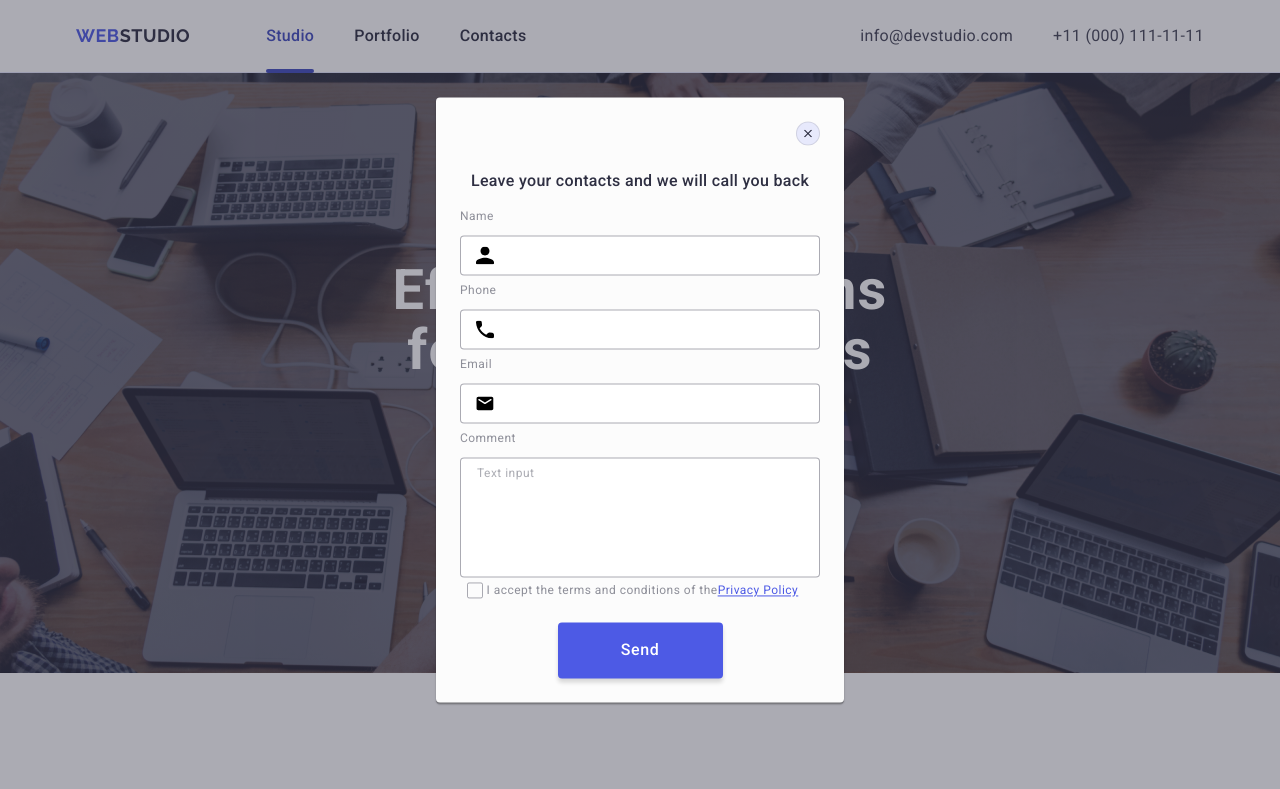
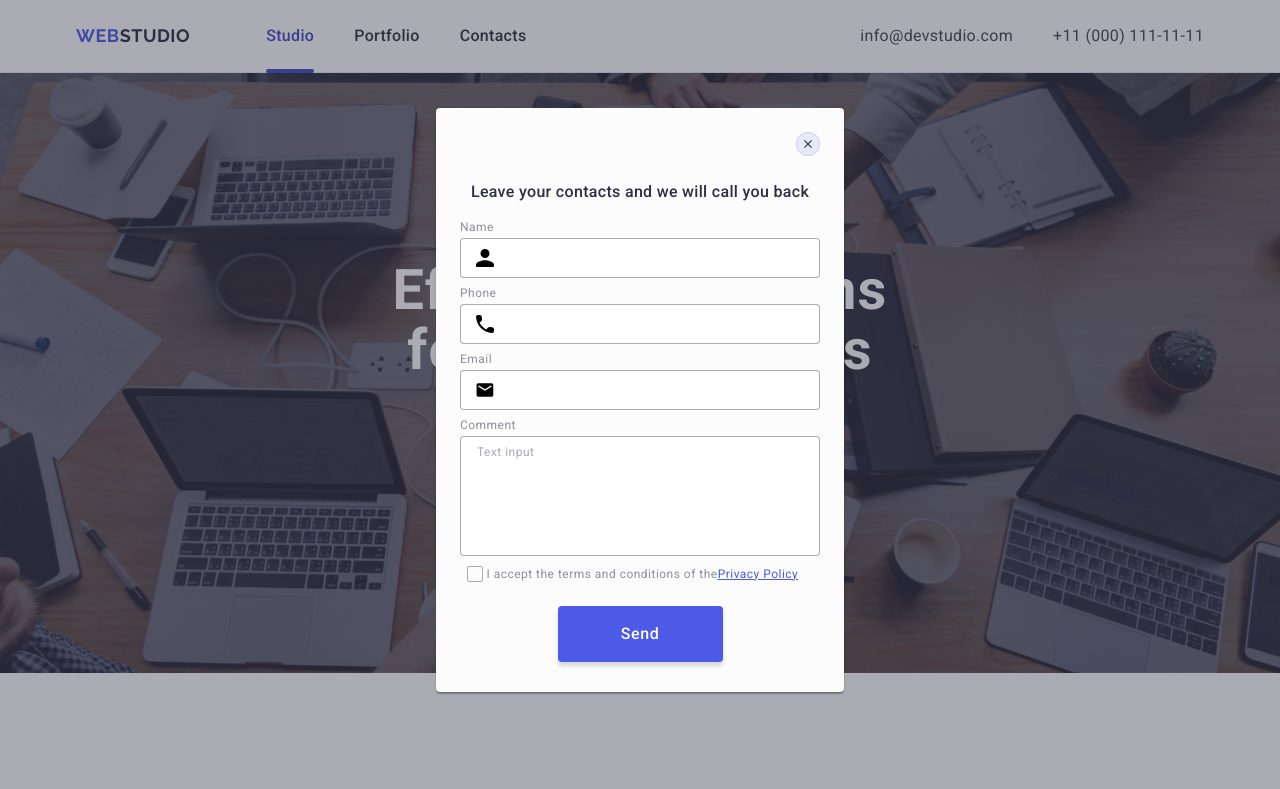
Before and after one commit to Vlad22523/goit-markup-hw-05, a plain HTML site: page index.html in a window 1280 px wide. Shown: the top 789 px of the page. Drawn offline with nearby package versions, Linux system fonts and the light colour scheme.

Commit message:
goit-markup-hw-05

```diff
--- a/css/styles.css
+++ b/css/styles.css
@@ -522,11 +522,6 @@ img {
   fill: #ffffff;
 }
 
-.popup-close {
-  display: flex;
-  justify-content: flex-end;
-}
-
 .popup-close-svg {
   fill: #2e2f42;
   transition: fill 250ms cubic-bezier(0.4, 0, 0.2, 1);
@@ -580,11 +575,8 @@ img {
   fill: #4d5ae5;
 }
 
-.popup-form-block {
-  display: flex;
-  flex-direction: column;
-  gap: 8px;
-  margin-bottom: 5px;
+.form-container {
+  margin-bottom: 8px;
 }
 
 .textarea-form {
@@ -602,6 +594,10 @@ img {
 
 .textarea-form:focus {
   border-color: #4d5ae5;
+}
+
+.textarea-container {
+  margin-bottom: 5px;
 }
 
 .textarea-form::placeholder {
@@ -636,7 +632,6 @@ img {
   border-radius: 2px;
   display: inline-flex;
   fill: transparent;
-
   width: 16px;
   height: 16px;
   align-items: center;
--- a/index.html
+++ b/index.html
@@ -495,16 +495,15 @@
     <!-- ----------------------------->
     <div class="backdrop is-open">
       <div class="popup">
-        <div class="popup-close">
-          <button type="button" class="popup-close-btn">
-            <svg class="popup-close-svg" width="8" height="8">
-              <use href="./images/icons.svg#icon-close"></use>
-            </svg>
-          </button>
-        </div>
+        <button type="button" class="popup-close-btn">
+          <svg class="popup-close-svg" width="8" height="8">
+            <use href="./images/icons.svg#icon-close"></use>
+          </svg>
+        </button>
+
         <p class="popup-title">Leave your contacts and we will call you back</p>
         <form class="popup-form" autocomplete="off">
-          <div class="popup-form-block">
+          <div class="form-container">
             <label class="form-label" for="user-name">Name</label>
             <div class="form-input-block">
               <input
@@ -518,7 +517,9 @@
                 <use href="./images/icons.svg#icon-name"></use>
               </svg>
             </div>
+          </div>
 
+          <div class="form-container">
             <label class="form-label" for="user-phone">Phone</label>
             <div class="form-input-block">
               <input
@@ -532,7 +533,9 @@
                 <use href="./images/icons.svg#icon-phone"></use>
               </svg>
             </div>
+          </div>
 
+          <div class="form-container">
             <label class="form-label" for="user-email">Email</label>
             <div class="form-input-block">
               <input
@@ -546,7 +549,9 @@
                 <use href="./images/icons.svg#icon-email"></use>
               </svg>
             </div>
+          </div>
 
+          <div class="textarea-container">
             <label class="form-label" for="user-comment">Comment</label>
             <textarea
               class="textarea-form"
@@ -555,6 +560,7 @@
               placeholder="Text input"
             ></textarea>
           </div>
+
           <div class="checkbox-form">
             <input
               type="checkbox"
```
